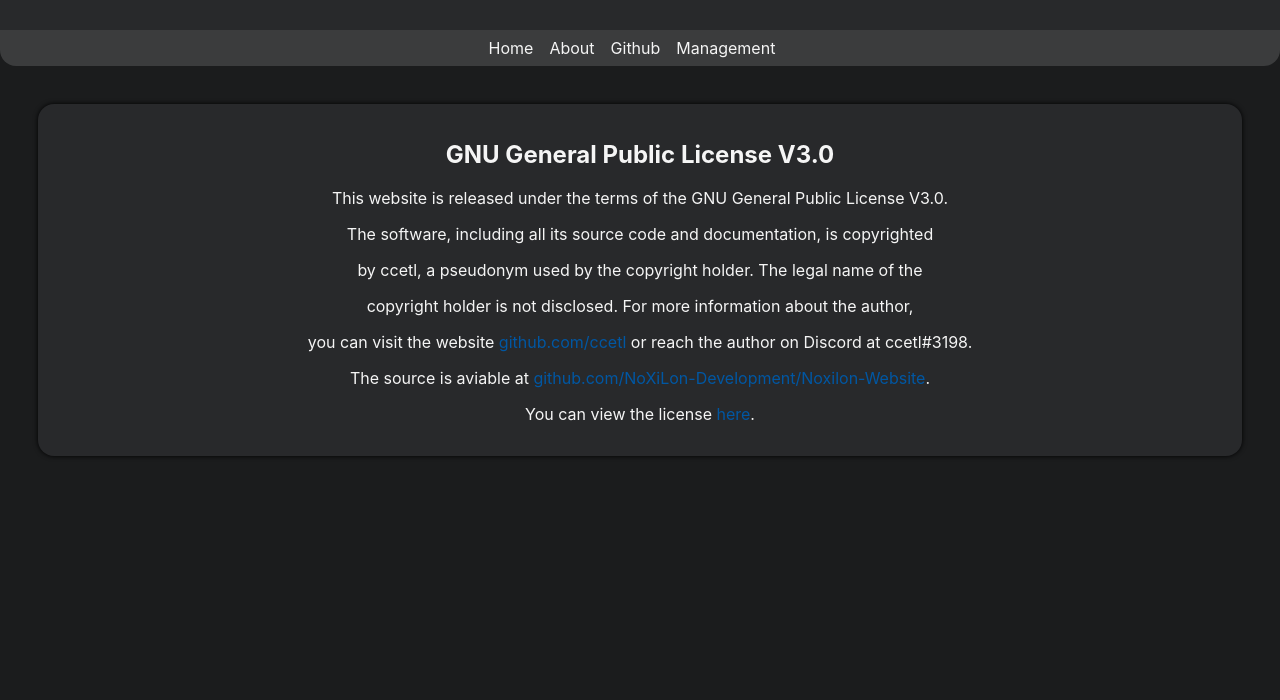
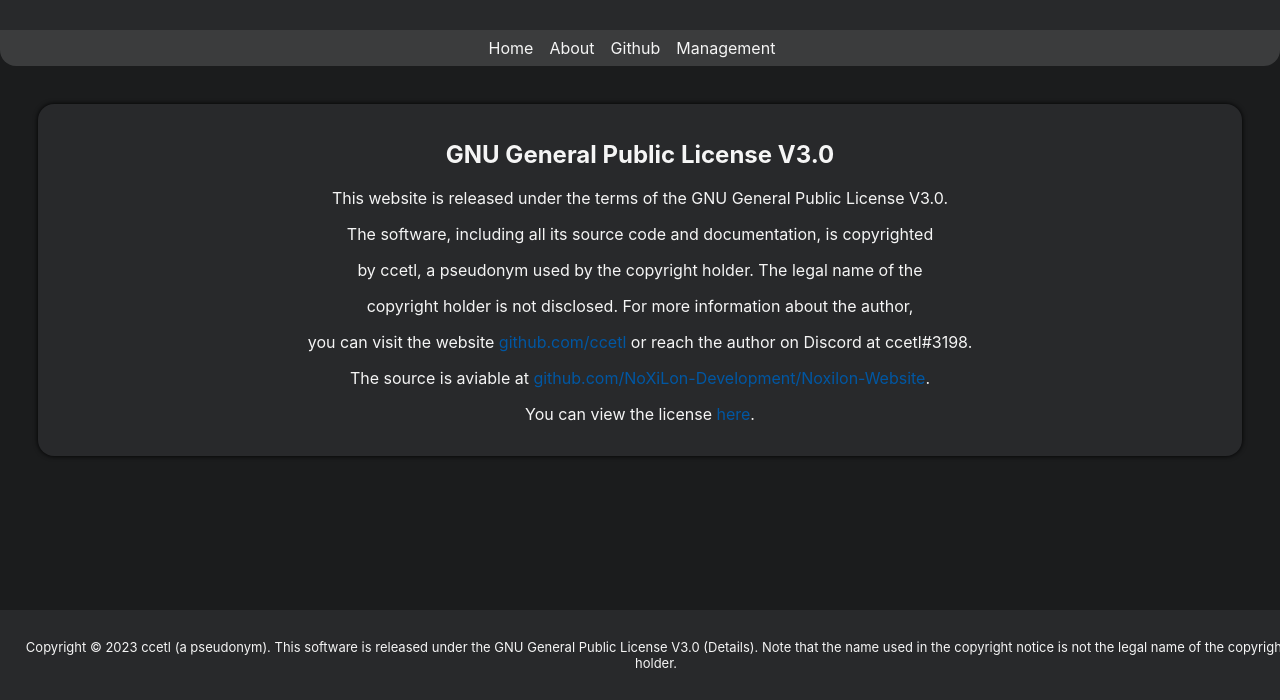
Before and after one commit to NoXiLon-Development/Noxilon-Website, a plain HTML site: page GNU.html in a window 1280 px wide. Shown: the part 100-800 px from the top of the page. Drawn offline with Linux system fonts and the light colour scheme.

Commit message:
Update GNU.html

```diff
--- a/GNU.html
+++ b/GNU.html
@@ -74,7 +74,7 @@
     </main>
     </div>
 
-    <footer  class="footer2" style="position: fixed;">
+    <footer>
       <p id="copyright">Copyright © 2023 ccetl (a pseudonym). This software is released under the GNU General Public License V3.0 (<a class="link" href="GNU.html">Details</a>). Note that the name used in the copyright notice is not the legal name of the copyright holder.</p>
     </footer>
   </body>
```
